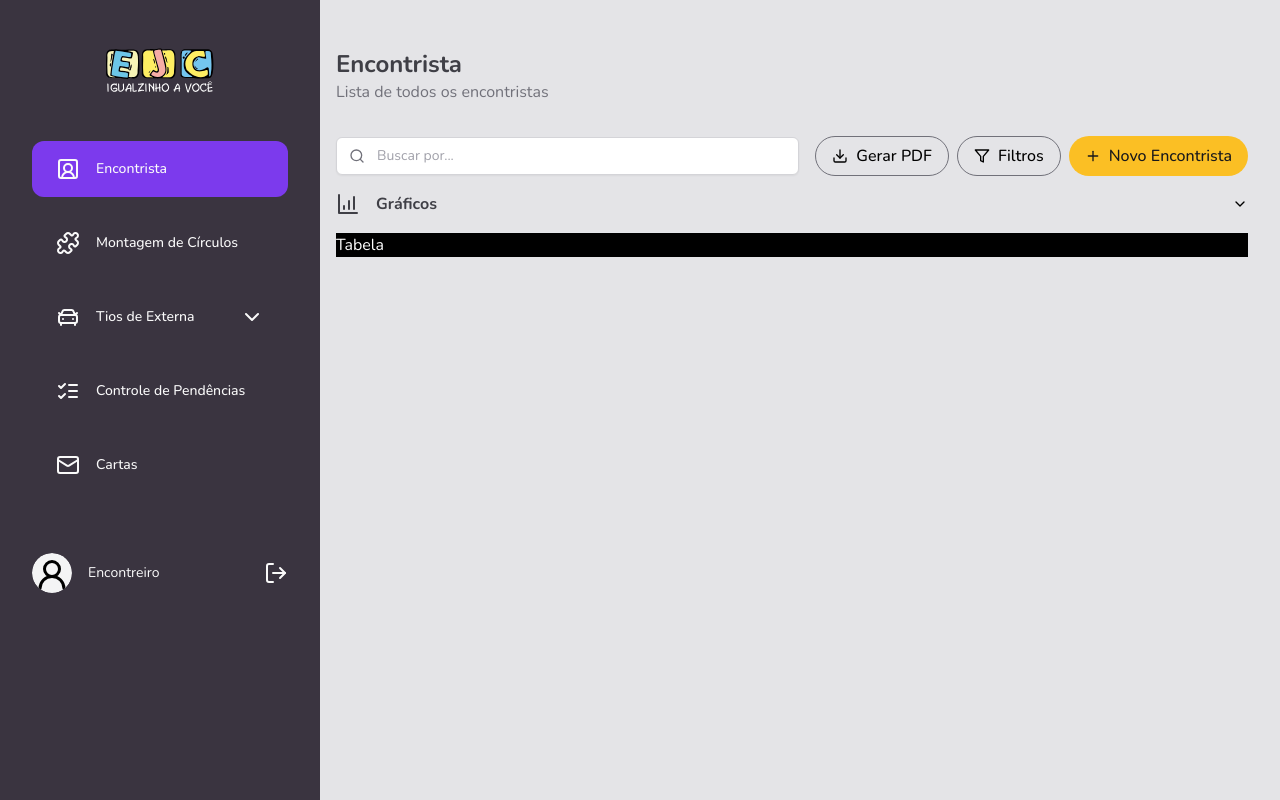
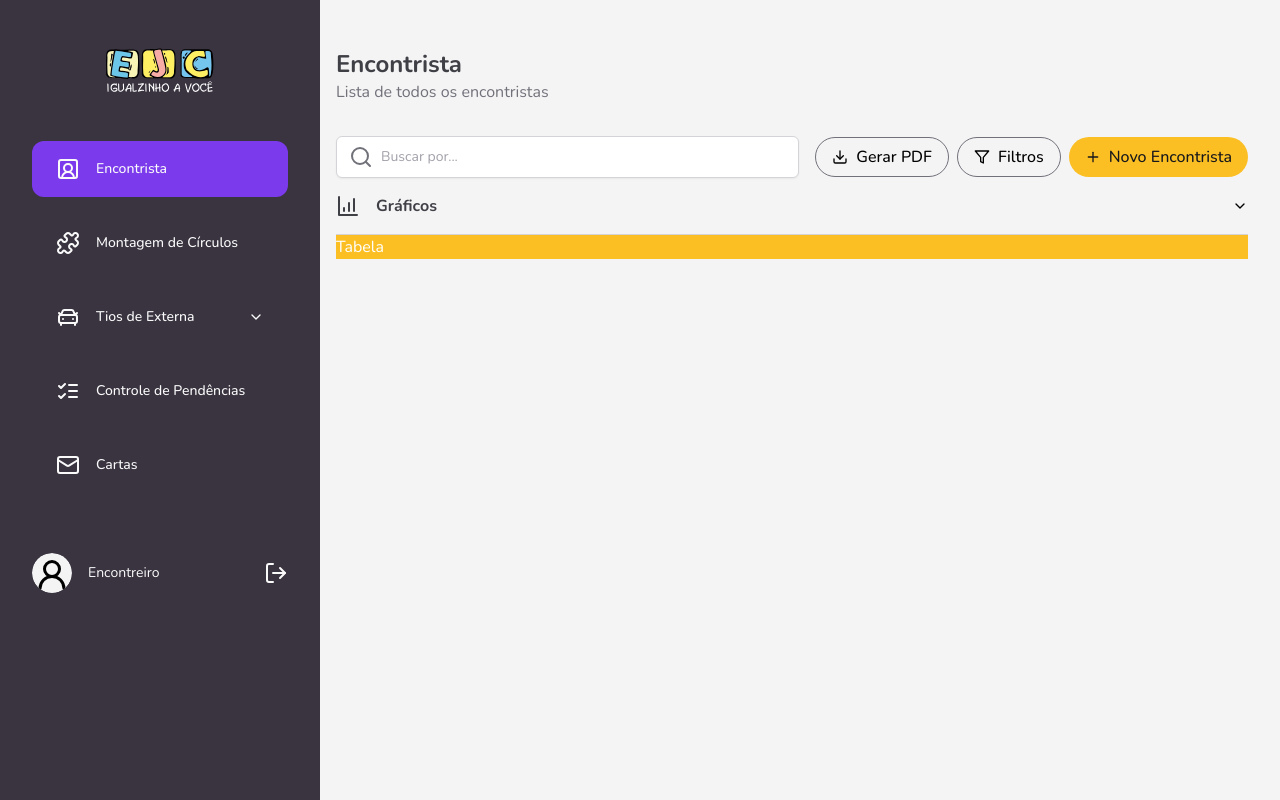
Before and after one commit to Pugialli/EJC-Mock, a Next.js app: page /externa in a window 1280 px wide. Built offline with nearby package versions, Linux system fonts and the light colour scheme.

Commit message:
accordeon on sidenav

```diff
--- a/package.json
+++ b/package.json
@@ -44,6 +44,7 @@
     "react-use-wizard": "^2.3.0",
     "sonner": "^1.4.41",
     "tailwind-merge": "^2.2.2",
+    "tailwind-scrollbar-hide": "^1.1.7",
     "tailwindcss-animate": "^1.0.7",
     "use-mask-input": "^3.3.7",
     "zod": "^3.22.4"
--- a/src/app/(admin)/externa/layout.tsx
+++ b/src/app/(admin)/externa/layout.tsx
@@ -12,11 +12,11 @@ export default function ExternaLayout({
   children: React.ReactNode
 }>) {
   return (
-    <div className="min-h-screen bg-zinc-50 lg:grid lg:grid-cols-12">
+    <div className="scrollbar-hide overflow-y-auto whitespace-nowrap bg-zinc-50 lg:grid lg:grid-cols-12">
       <div className="bg-blue-600 lg:col-span-3">
         <Sidebar />
       </div>
-      <main className="bg-zinc-200 pb-8 pl-4 pr-8 pt-12 lg:col-span-9 lg:col-start-4">
+      <main className="bg-zinc-100 pb-8 pl-4 pr-8 pt-12 lg:col-span-9 lg:col-start-4">
         {children}
       </main>
     </div>
--- a/src/app/(admin)/externa/page.tsx
+++ b/src/app/(admin)/externa/page.tsx
@@ -48,7 +48,7 @@ export default function Externa() {
           </div>
         </div>
         <Accordion type="single" collapsible>
-          <AccordionItem value="item-1">
+          <AccordionItem value="graficos">
             <AccordionTrigger>
               <div className="flex items-center gap-4">
                 <BarChart4 className="h-6 w-6 text-zinc-700" />
@@ -59,7 +59,7 @@ export default function Externa() {
           </AccordionItem>
         </Accordion>
       </div>
-      <p className="w-full bg-black text-white">Tabela</p>
+      <p className="w-full bg-secondary text-white">Tabela</p>
     </div>
   )
 }
--- a/src/components/Sidebar/MainNavigation/NavItemGroup.tsx
+++ b/src/components/Sidebar/MainNavigation/NavItemGroup.tsx
@@ -1,11 +1,10 @@
-import { Button } from '@/components/ui/button'
 import {
-  Collapsible,
-  CollapsibleContent,
-  CollapsibleTrigger,
-} from '@/components/ui/collapsible'
-import { ChevronDown, ChevronUp } from 'lucide-react'
-import { ElementType, useState } from 'react'
+  Accordion,
+  AccordionContent,
+  AccordionItem,
+  AccordionTrigger,
+} from '@/components/ui/accordion'
+import { ElementType } from 'react'
 
 export interface NavItemGroupProps {
   title: string
@@ -18,32 +17,38 @@ export function NavItemGroup({
   icon: Icon,
   children,
 }: NavItemGroupProps) {
-  const [isOpen, setIsOpen] = useState(false)
+  return (
+    <Accordion type="single" collapsible>
+      <AccordionItem value="tios-externa" className="border-none">
+        <AccordionTrigger className="group flex h-full w-full items-center gap-4 rounded-xl px-6 py-4 text-zinc-50 hover:bg-primary/20">
+          <div className="flex items-center gap-4">
+            <Icon className="h-6 w-6 text-zinc-50" />
+            <span className="text-sm font-medium text-zinc-50">{title}</span>
+          </div>
+        </AccordionTrigger>
+        <AccordionContent className="pl-4 pt-2">{children}</AccordionContent>
+      </AccordionItem>
+    </Accordion>
 
-  return (
-    <Collapsible
-      open={isOpen}
-      onOpenChange={setIsOpen}
-      className="flex flex-col gap-4"
-    >
-      <CollapsibleTrigger asChild>
-        <Button
-          variant="ghost"
-          className="group flex h-full w-full items-center gap-4 rounded-xl px-6 py-4 hover:bg-primary/20"
-        >
-          <Icon className="h-6 w-6 text-zinc-50" />
-          <span className="text-sm font-medium text-zinc-50">{title}</span>
-          {isOpen ? (
-            <ChevronUp className="ml-auto h-6 w-6 text-zinc-50" />
-          ) : (
-            <ChevronDown className="ml-auto h-6 w-6 text-zinc-50" />
-          )}
-          <span className="sr-only">Abrir</span>
-        </Button>
-      </CollapsibleTrigger>
-      <CollapsibleContent className="space-y-2 pl-4">
-        {children}
-      </CollapsibleContent>
-    </Collapsible>
+    // <Collapsible
+    //   open={isOpen}
+    //   onOpenChange={setIsOpen}
+    //   className="flex flex-col gap-4"
+    // >
+    //   <CollapsibleTrigger asChild>
+    //     <Button
+    //       variant="ghost"
+    //       className="group flex h-full w-full items-center gap-4 rounded-xl px-6 py-4 hover:bg-primary/20"
+    //     >
+    //       <Icon className="h-6 w-6 text-zinc-50" />
+    //       <span className="text-sm font-medium text-zinc-50">{title}</span>
+    //       <ChevronDown className="ml-auto h-6 w-6 text-zinc-50 group-aria-expanded:rotate-180" />
+    //       <span className="sr-only">Abrir</span>
+    //     </Button>
+    //   </CollapsibleTrigger>
+    //   <CollapsibleContent className="space-y-2 pl-4">
+    //     {children}
+    //   </CollapsibleContent>
+    // </Collapsible>
   )
 }
--- a/src/components/ui/accordion.tsx
+++ b/src/components/ui/accordion.tsx
@@ -14,7 +14,7 @@ const AccordionItem = React.forwardRef<
 >(({ className, ...props }, ref) => (
   <AccordionPrimitive.Item
     ref={ref}
-    className={cn('border-b', className)}
+    className={cn('border-b border-zinc-300', className)}
     {...props}
   />
 ))
@@ -34,7 +34,7 @@ const AccordionTrigger = React.forwardRef<
       {...props}
     >
       {children}
-      <ChevronDown className="h-4 w-4 shrink-0 transition-transform duration-200 group-aria-expanded:rotate-180" />
+      <ChevronDown className="h-4 w-4 shrink-0 transition-transform duration-200 group-aria-expanded:-rotate-180" />
     </AccordionPrimitive.Trigger>
   </AccordionPrimitive.Header>
 ))
@@ -49,7 +49,7 @@ const AccordionContent = React.forwardRef<
     className="overflow-hidden text-sm transition-all data-[state=closed]:animate-accordion-up data-[state=open]:animate-accordion-down"
     {...props}
   >
-    <div className={cn('pb-4 pt-0', className)}>{children}</div>
+    <div className={cn('pb-0 pt-0', className)}>{children}</div>
   </AccordionPrimitive.Content>
 ))
 
--- a/src/components/ui/search-input.tsx
+++ b/src/components/ui/search-input.tsx
@@ -20,7 +20,7 @@ const SearchInput = forwardRef<HTMLInputElement, SearchInputProps>(
         aria-invalid={props['aria-invalid']}
         aria-disabled={props.readOnly || props.disabled}
         className={cn(
-          'flex w-full items-center gap-3 rounded-md border border-zinc-300 bg-white px-3 py-2 text-sm shadow-sm placeholder:text-zinc-400',
+          'flex w-full items-center gap-2 rounded-md border border-zinc-300 bg-white px-3 py-2 text-sm shadow-sm placeholder:text-zinc-400',
           'aria-invalid:border-red-400 ',
           'aria-disabled:cursor-not-allowed aria-disabled:opacity-50',
           // 'focus-within:border-zinc-300 focus-within:ring-4 focus-within:ring-zinc-100',
@@ -28,7 +28,7 @@ const SearchInput = forwardRef<HTMLInputElement, SearchInputProps>(
           'dark:focus-within:border-zinc-500 dark:focus-within:ring-amber-500/20',
         )}
       >
-        <Search className="h-4 w-4 text-zinc-500" />
+        <Search className="h-6 w-6 text-zinc-500" />
         {prefix && <span className="text-zinc-400">{prefix}</span>}
         <input
           type={isHidden ? 'password' : type}
--- a/tailwind.config.ts
+++ b/tailwind.config.ts
@@ -32,7 +32,7 @@ const config = {
       },
     },
   },
-  plugins: [require('tailwindcss-animate')],
+  plugins: [require('tailwindcss-animate'), require('tailwind-scrollbar-hide')],
 } satisfies Config
 
 export default config
```
Also changed, not shown: 1 other file (tests, documents, lock files or other folders).
